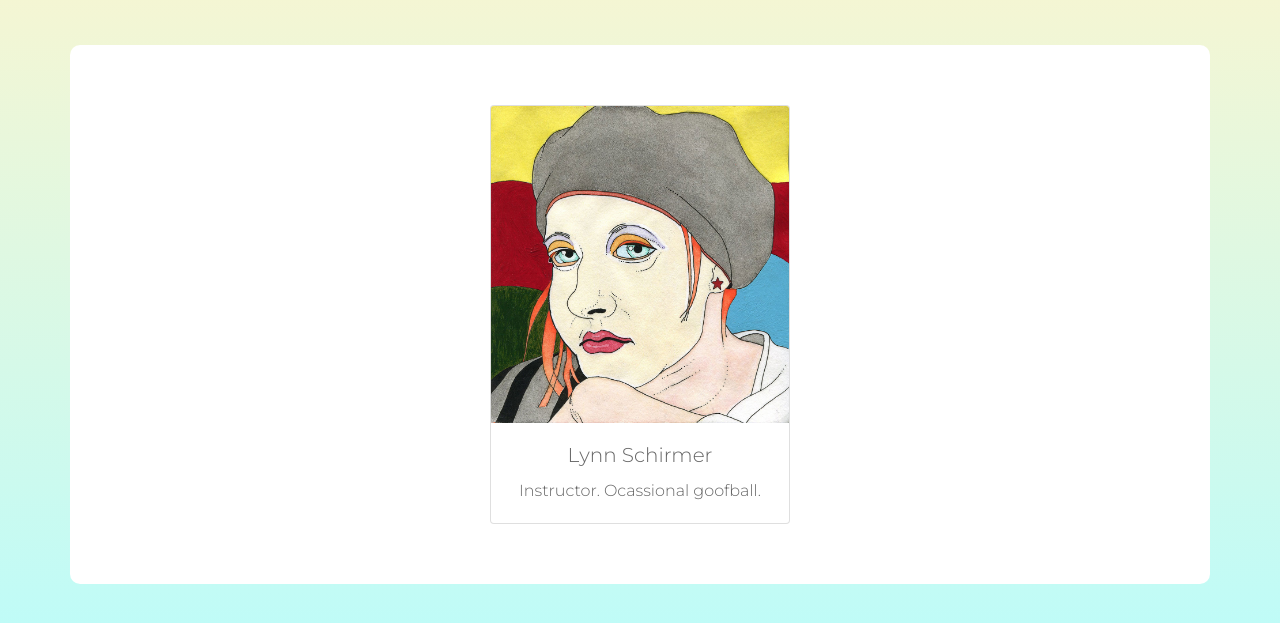
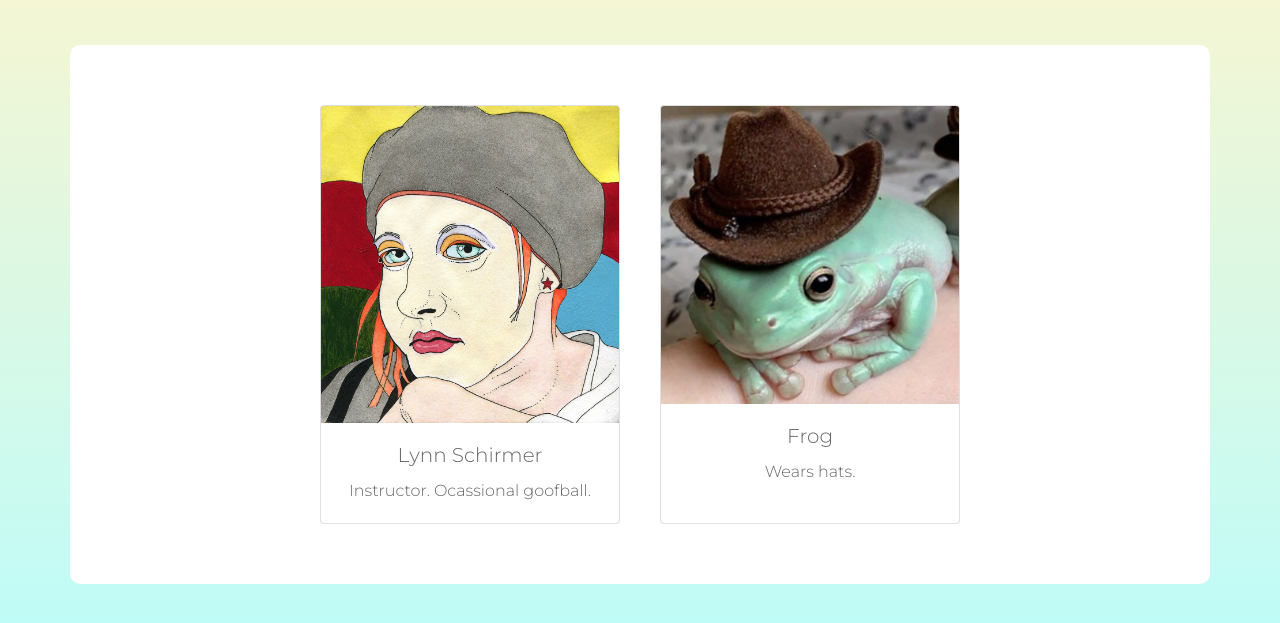
Before and after one commit to LLikely/CFA-4-11-Git-branching, a plain HTML site: page index.html in a window 1280 px wide. Shown: the part 91-714 px from the top of the page. Drawn offline with nearby package versions, Linux system fonts and the light colour scheme.

Commit message:
Add frog in hat to team

```diff
--- a/index.html
+++ b/index.html
@@ -31,6 +31,15 @@
             </div>
         </div>
 
+        <div class="card">
+            <img class="card-img-top" src="images/frog-in-hat.png"
+                alt="Frog in hat">
+            <div class="card-body">
+                <h5 class="card-title">Frog</h5>
+                <p class="card-text">Wears hats.</p>
+            </div>
+        </div>
+
         <!--end card mark-up-->
 
         <!--Add your card-->
```
Also changed, not shown: images/frog-in-hat.png (added).
